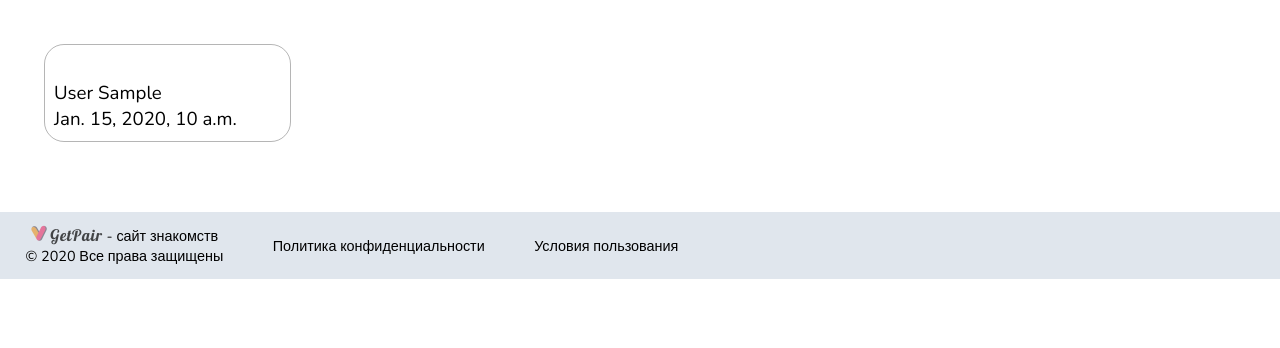
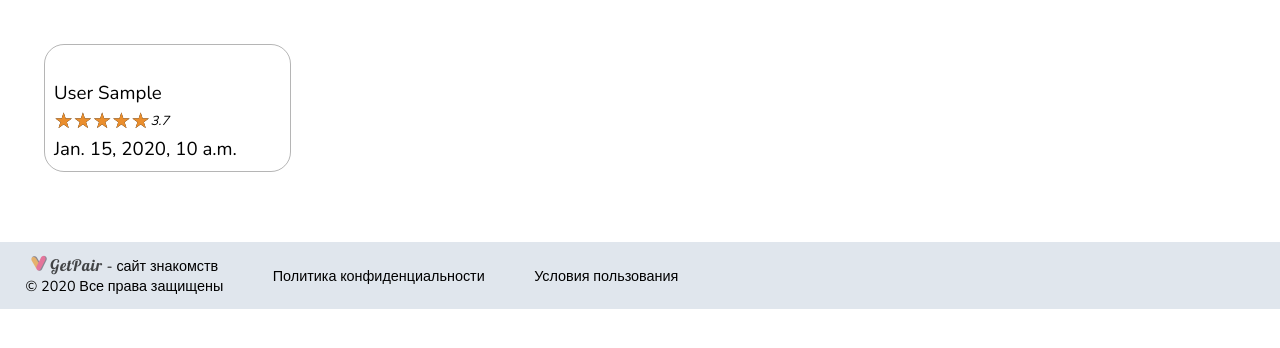
Before and after one commit to mas-gae76/cw_dating_site, a Django app: template templates/index.html in a window 1280 px wide. Shown: the part 120-468 px from the top of the page. Run offline with Django 3.2, Linux system fonts and the light colour scheme; the template is opened without the code that fills it: most values are stand-ins (such as "Sample title", 1, 10 or a date in 2020); some libraries are stand-ins or nearby versions; some web fonts are replaced.

Commit message:
added rating styles

```diff
--- a/static/styles/style.css
+++ b/static/styles/style.css
@@ -8,7 +8,7 @@
     margin: 0;
     padding: 0;
     box-sizing: border-box;
-    transition: .5s ease-in-out;
+    transition: .3s ease-in-out;
 }
 html {
     font-size: calc(1em + 1vw);
@@ -104,14 +104,14 @@
     align-items: center;
     margin-right: 0;
 }
-.auth_container img {
-    border-radius: 50%;
-}
 
 /* Main styles */
 main {
     justify-content: center;
     margin: 2% 0 4% 0;
+}
+main img {
+    border-radius: 50%;
 }
 .main_container {
     display: flex;
@@ -205,8 +205,53 @@
     width: 83%;
     padding: 3%;
 }
+/* Rating styles */
+.rating {
+    display: flex;
+    align-items: center;
+}
+.rating_body {
+    position: relative;
+    font-size: 1.15em;
+}
+.rating_body::before {
+    content: '★★★★★';
+    display: block;
+}
+.rating_items {
+    display: flex;
+    position: absolute;
+    width: 100%;
+    height: 100%;
+    top: 0;
+    left: 0;
+}
+.rating_item {
+    flex: 0 0 20%;
+    height: 100%;
+}
+.rating_active, .rating_active::before  {
+    position: absolute;
+    width: 100%;
+    height: 100%;
+    top: 0;
+    left: 0;
+    overflow: hidden;
+}
+.rating_active::before {
+    content: '★★★★★';
+    width: 100%;
+    color: #ea8e2d;
+}
+.rating_value {
+    font-size: .7em;
+    font-style: italic;
+}
+.checked {
+    color: #ea8e2d;
+}
 .user_preview:hover {
-    transform: scale(1.1);
+    transform: scale(1.01);
     transition: all .4s ease-in-out;
     border: 1.5px solid #e5759b;
     box-shadow: 0 0 40px 2px rgba(101, 96, 98, 0.37);
--- a/templates/base.html
+++ b/templates/base.html
@@ -6,6 +6,7 @@
     <meta charset="UTF-8">
     <meta name="viewport" content="width=device-width, initial-scale=1">
     <title>GetPair - {% block title %}сайт знакомств{% endblock %}</title>
+    <link rel="stylesheet" href="https://maxcdn.bootstrapcdn.com/font-awesome/4.3.0/css/font-awesome.min.css">
     <link rel="stylesheet" href="{% static 'styles/style.css' %}">
     <link rel="shortcut icon" href="{% static 'img/logo.ico' %}">
     <script defer src="https://cdnjs.cloudflare.com/ajax/libs/jquery/3.5.1/jquery.min.js"
--- a/templates/index.html
+++ b/templates/index.html
@@ -11,13 +11,19 @@
                     <p><img src="{% thumbnail 'img/default.png' 'default' %}" alt=""></p>
                 {% endif %}
                 <p>{{ user.last_name }} {{ user.first_name }}</p>
-                <p>
-                    <span class="fa-star"></span>
-                    <i class="fa-solid fa-star"></i>
-                    <i class="fa-solid fa-star"></i>
-                    <i class="fa-solid fa-star"></i>
-                    <i class="fa-solid fa-star"></i>
-                </p>
+                <div class="rating">
+                    <div class="rating_body">
+                        <div class="rating_active"></div>
+                        <div class="rating_items">
+                            <span class="rating_item"></span>
+                            <span class="rating_item"></span>
+                            <span class="rating_item"></span>
+                            <span class="rating_item"></span>
+                            <span class="rating_item"></span>
+                        </div>
+                    </div>
+                    <div class="rating_value">3.7</div>
+                </div>
                 <p>{{ user.birthday }}</p>
             </div>
         {% endfor %}
```
